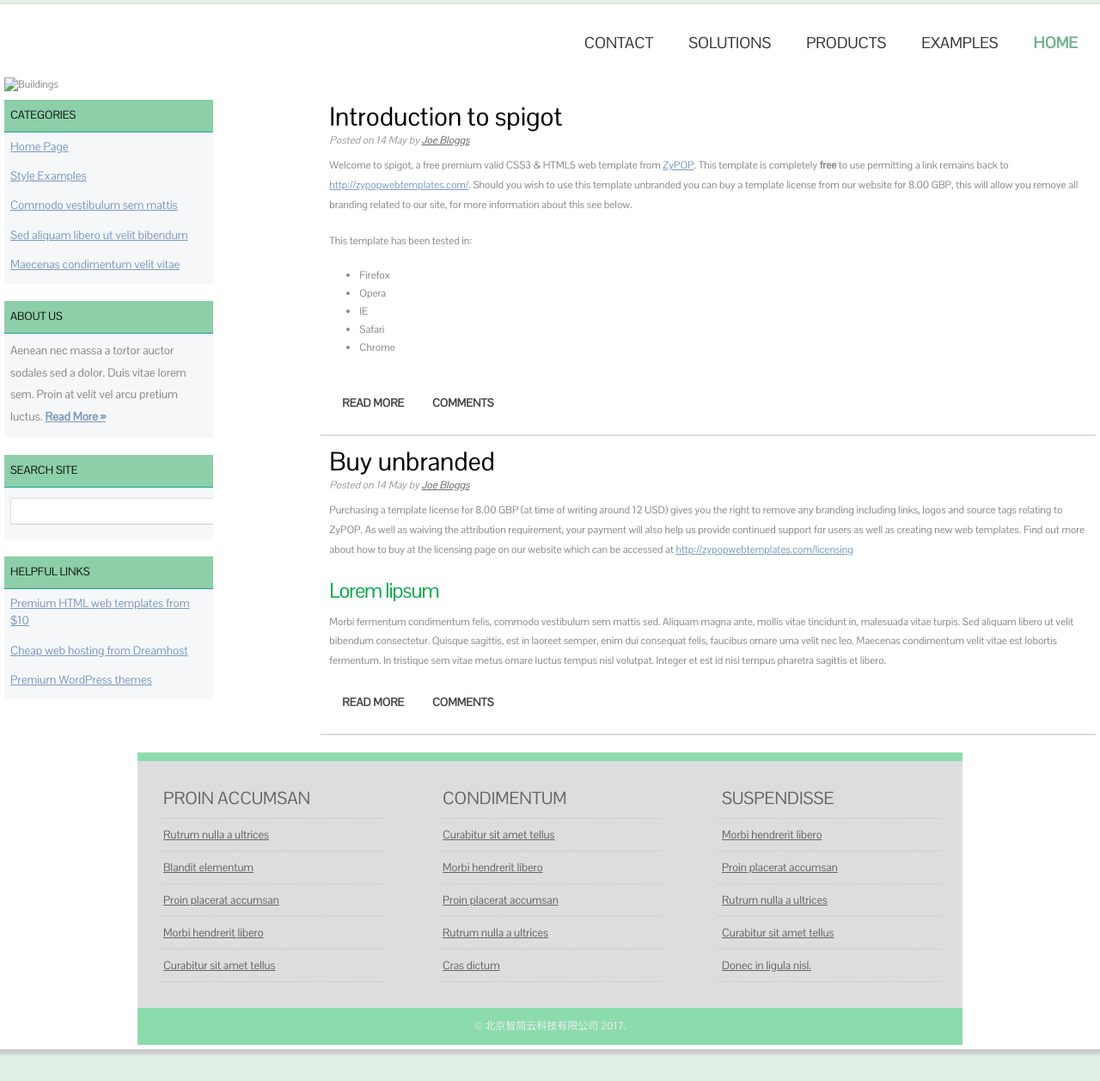
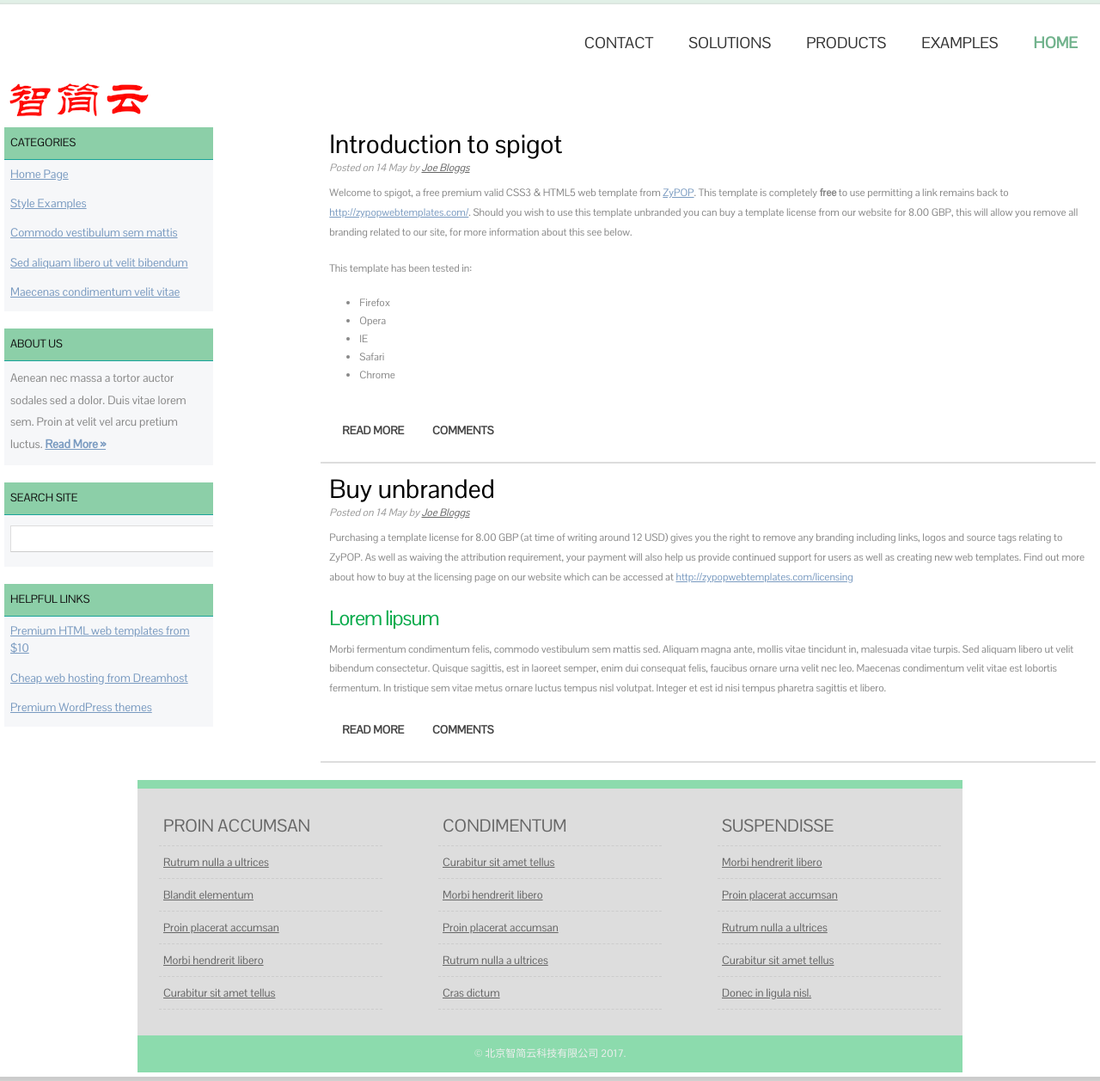
Before and after one commit to dreampivot/slipscloud.github.io, a Jekyll site: the page help/help-index.html, which Jekyll copies as it is, in a window 1280 px wide and 1257 px high. Shown: the whole window at 86% size. Built offline with Jekyll 4.4.1, drawn with Linux system fonts in a browser that asks for light colours.

Commit message:
Create help-index.html

```diff
--- a/help/help-index.html
+++ b/help/help-index.html
@@ -120,7 +120,7 @@ License: Creative Commons Attribution
         </ul>
     </nav>
 
-	<img class="header-image" src="images/logo.png" alt="Buildings" />
+	<img class="header-image" src="../img/logo.png" alt="Buildings" />
 
     <div id="body">
 
```
